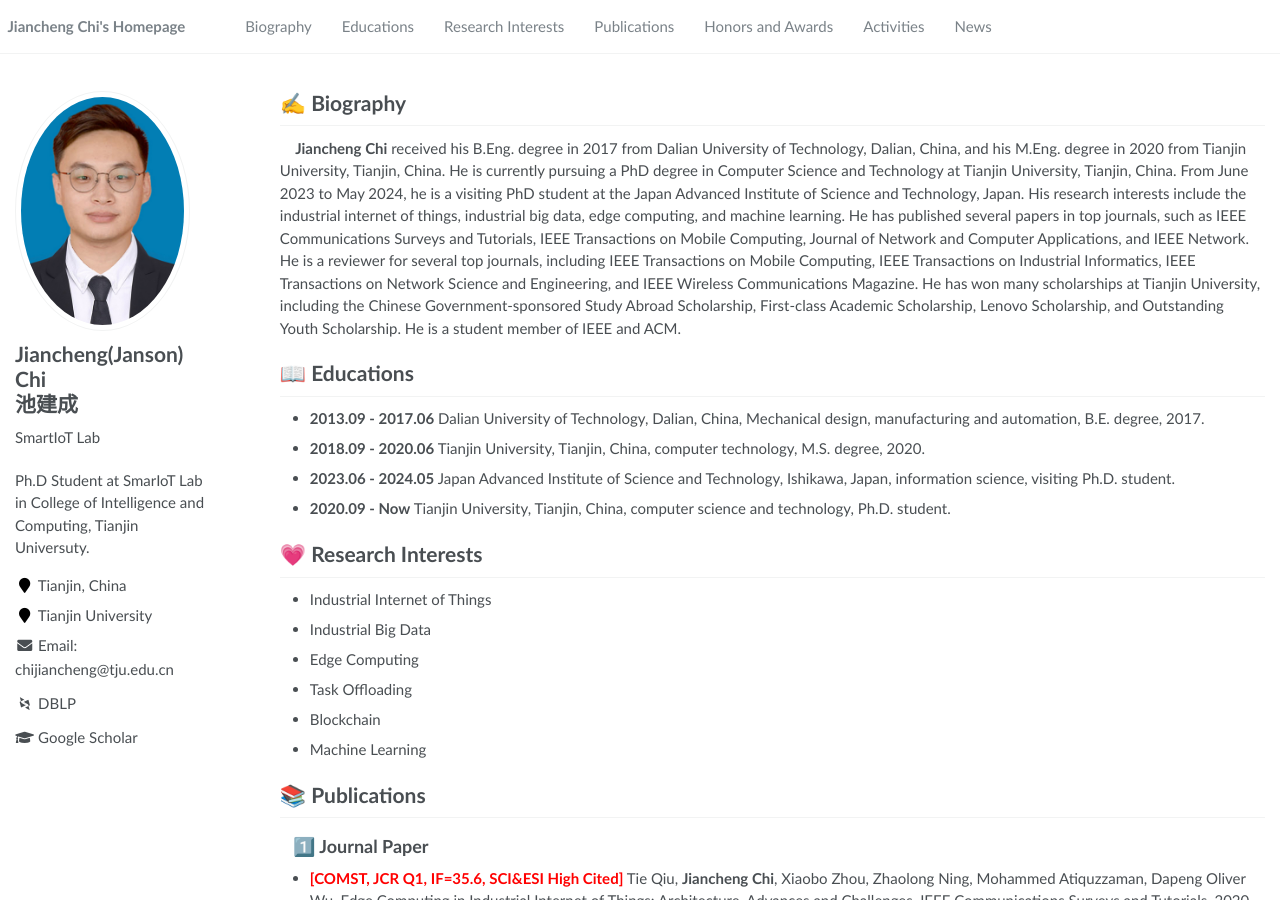
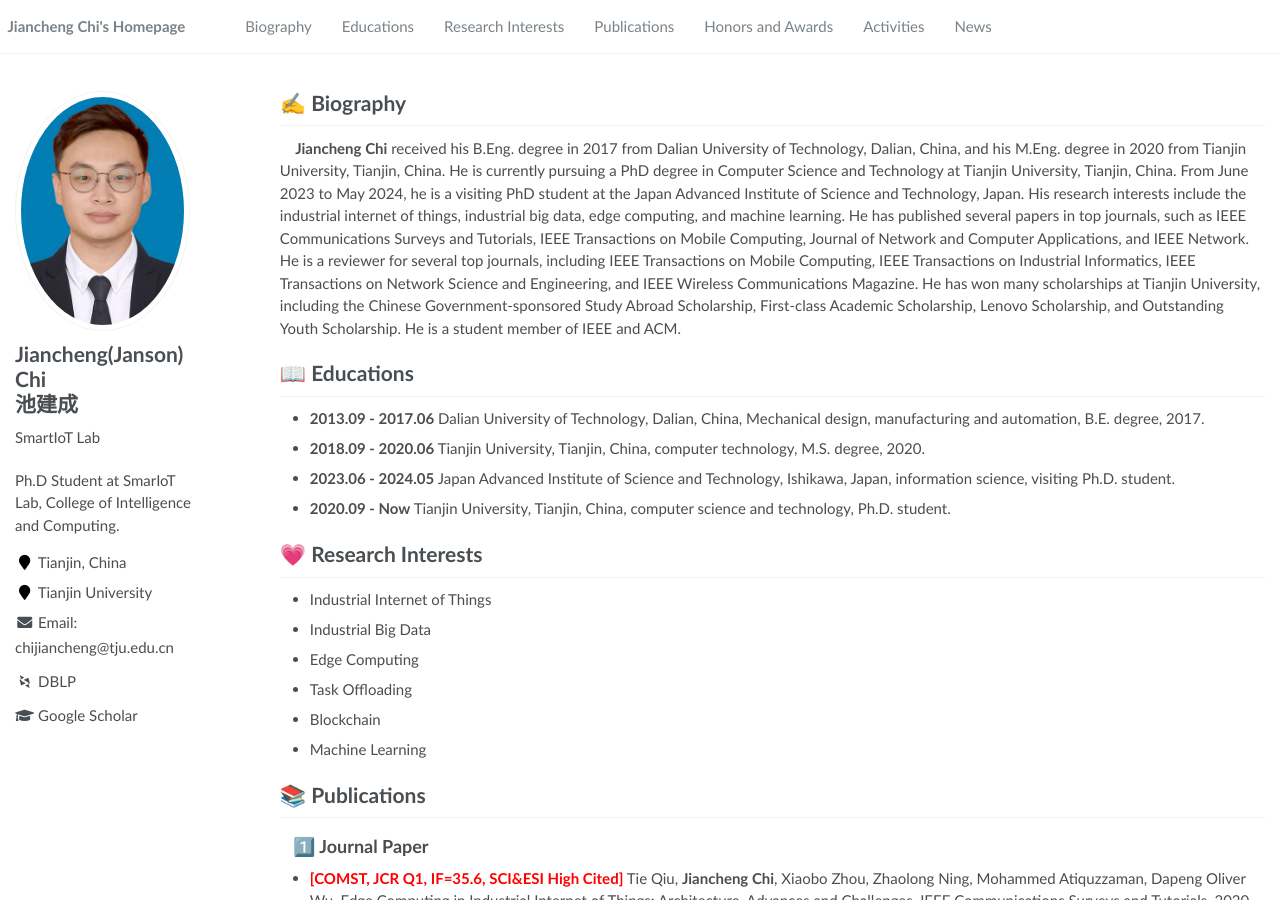
Before and after one commit to maxianru/maxianru.github.io, a Jekyll site: the page built from _pages/about.md, in a window 1280 px wide and 900 px high. Built offline with Jekyll 4.4.1, drawn with Linux system fonts in a browser that asks for light colours; some web fonts are replaced.

Commit message:
Update _config.yml

```diff
--- a/_config.yml
+++ b/_config.yml
@@ -7,7 +7,7 @@
 
 # Site Settings
 title                    : "Jiancheng Chi 池建成"
-description              : "Ph.D Student at SmarIoT Lab in College of Intelligence and Computing, Tianjin Universuty."
+description              : "Ph.D Student at SmarIoT Lab, College of Intelligence and Computing."
 repository               : "chijiancheng/chijiancheng.github.io"
 google_scholar_stats_use_cdn : true
 
```
